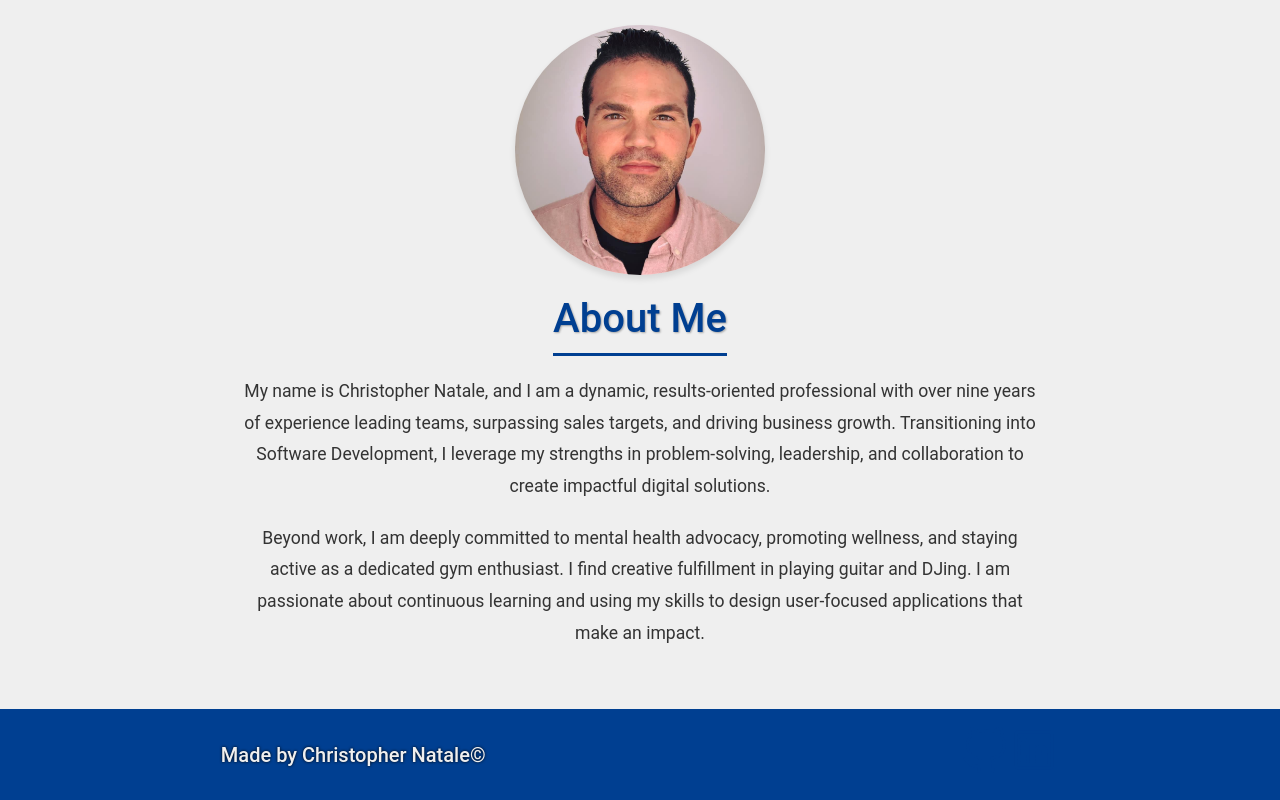
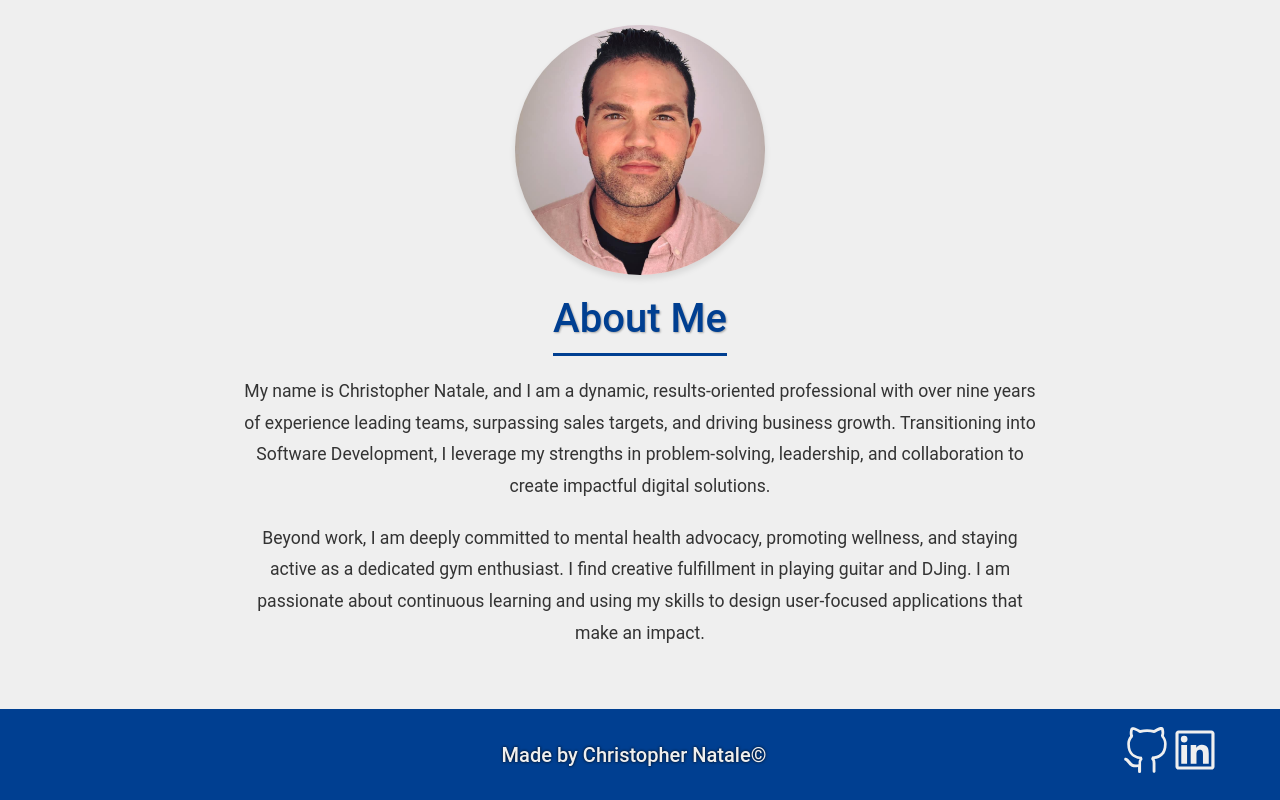
Before and after one commit to natale565/react-portfolio, a React (Vite) app: page / in a window 1280 px wide. Shown: the part 363-1163 px from the top of the page. Built offline with nearby package versions, Linux system fonts and the light colour scheme.

Commit message:
fixed issues with the footer, coloring and spacing

```diff
--- a/src/index.css
+++ b/src/index.css
@@ -68,13 +68,16 @@ footer h2 {
   color: #efefef;
   font-size: 20px;
   margin: 0;
+  flex-grow: 1;
+  text-align: center;
+  padding-left: 180px;
 }
 
 footer p {
   font-size: 15px;
   margin: 0;
-
-  text-align: center;
+  text-align: right;
+  margin-right: 60px;
 
 }
 
@@ -533,7 +536,7 @@ label {
 
 .logo {
   font-size: 50px;
-  color: #003F91;
+  color: #efefef;
   display: inline-block;
 }
 
```
